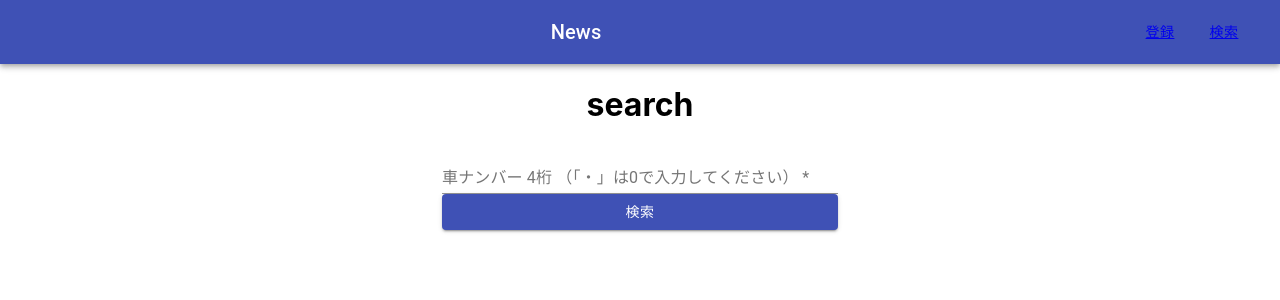
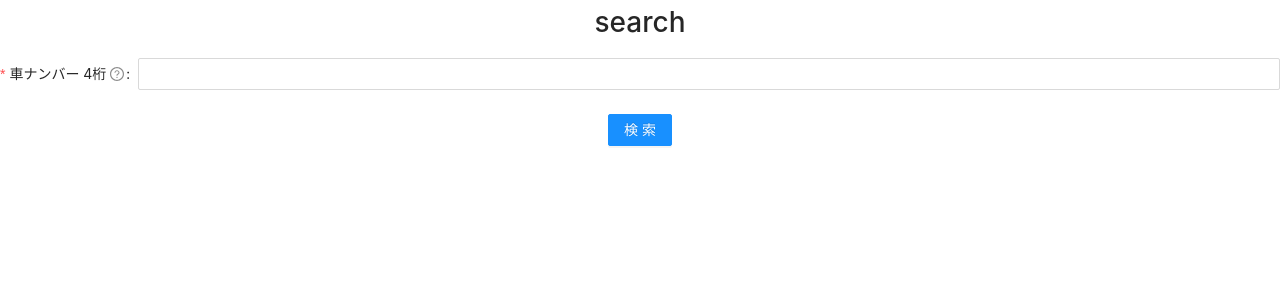
Before and after one commit to tttocklll/parkize-front, a React (Create React App) app: page /search in a window 1280 px wide. Shown: the top 300 px of the page. Built offline with nearby package versions, Linux system fonts and the light colour scheme.

Commit message:
feat: use antd instead of material-ui

```diff
--- a/package.json
+++ b/package.json
@@ -3,7 +3,6 @@
   "version": "0.1.0",
   "private": true,
   "dependencies": {
-    "@material-ui/core": "^4.11.4",
     "@testing-library/jest-dom": "^5.11.4",
     "@testing-library/react": "^11.1.0",
     "@testing-library/user-event": "^12.1.10",
@@ -12,6 +11,7 @@
     "@types/react": "^17.0.0",
     "@types/react-dom": "^17.0.0",
     "@types/react-router-dom": "^5.1.7",
+    "antd": "^4.16.1",
     "axios": "^0.21.1",
     "react": "^17.0.2",
     "react-dom": "^17.0.2",
--- a/src/App.css
+++ b/src/App.css
@@ -1,3 +1,4 @@
+@import "~antd/dist/antd.css";
 .App {
   text-align: center;
 }
--- a/src/components/Header.tsx
+++ b/src/components/Header.tsx
@@ -1,25 +1,11 @@
-import React from "react"
-import { AppBar, Toolbar, Typography, Button } from "@material-ui/core"
-import { makeStyles } from '@material-ui/core/styles';
+import React from "react";
 import { Link } from "react-router-dom";
 
-const useStyles = makeStyles((theme) => ({
-  root: {
-    flexGrow: 1,
-  },
-  menuButton: {
-    marginRight: theme.spacing(2),
-  },
-  title: {
-    flexGrow: 1,
-  },
-}));
-
 export default function Header() {
-  const classes = useStyles()
+  // const classes = useStyles();
   return (
-    <div className={classes.root}>
-      <AppBar position="static">
+    <div>
+      {/* <AppBar position="static">
         <Toolbar>
           <Typography variant="h6" className={classes.title}>
             News
@@ -31,7 +17,7 @@ export default function Header() {
             <Link to="/search">検索</Link>
           </Button>
         </Toolbar>
-      </AppBar>
+      </AppBar> */}
     </div>
-  )
+  );
 }
--- a/src/pages/Home.tsx
+++ b/src/pages/Home.tsx
@@ -1,15 +1,15 @@
-import { Button } from "@material-ui/core";
 import React from "react";
 import { Link } from "react-router-dom";
+import { Button } from "antd";
 
 export default function Home() {
   return (
     <div>
       <h1>home</h1>
-      <Button>
+      <Button type="primary" shape="round" size="large">
         <Link to="/register">登録</Link>
       </Button>
-      <Button>
+      <Button type="primary" shape="round" size="large">
         <Link to="/search">検索</Link>
       </Button>
     </div>
--- a/src/pages/Register.tsx
+++ b/src/pages/Register.tsx
@@ -1,12 +1,14 @@
-import { TextField, Button, Container } from "@material-ui/core";
+import React, { useState } from "react";
 import { getRequest2GAS } from "../utils/GetRequest2GAS";
-import React, { useState } from "react";
+import { Button, Form, Input, Layout } from "antd";
 
 export default function Register() {
   const [name, setName] = useState("");
   const [carNumber, setCarNumber] = useState("");
+  const [isLoading, setIsLoading] = useState(false);
 
   const onClick = async () => {
+    setIsLoading(true);
     const params = {
       mode: "register",
       name,
@@ -15,23 +17,32 @@ export default function Register() {
     };
     const res = await getRequest2GAS(params);
     console.log(res);
+    setIsLoading(false);
   };
   return (
-    <Container>
+    <Layout.Content>
       <h1>Register</h1>
-      <form style={{ display: "flex", flexDirection: "column" }}>
-        <TextField
-          label="名前"
+      <Form>
+        <Form.Item label="名前" required>
+          <Input onChange={(e) => setName(e.target.value)} value={name} />
+        </Form.Item>
+        {/* TODO: エラーメッセージ（tooltipと同じで良さそう） */}
+        <Form.Item
+          label="車ナンバー"
+          tooltip="「・」は0で埋め、かならず4桁の数字で入力してください"
           required
-          onChange={(e) => setName(e.target.value)}
-        />
-        <TextField
-          label="車ナンバー 4桁 （「・」は0で入力してください）"
-          required
-          onChange={(e) => setCarNumber(e.target.value)}
-        />
-        <Button variant="contained" color="primary" onClick={onClick}>送信</Button>
-      </form>
-    </Container>
+        >
+          <Input
+            onChange={(e) => setCarNumber(e.target.value)}
+            value={carNumber}
+          />
+        </Form.Item>
+        <Form.Item>
+          <Button type="primary" onClick={onClick} loading={isLoading}>
+            送信
+          </Button>
+        </Form.Item>
+      </Form>
+    </Layout.Content>
   );
 }
--- a/src/pages/Search.tsx
+++ b/src/pages/Search.tsx
@@ -1,4 +1,4 @@
-import { Button, TextField, Paper, Card, CardContent, Container } from "@material-ui/core";
+import { Layout, Input, Form, Button, Descriptions } from "antd";
 import React, { useState } from "react";
 
 import { getRequest2GAS } from "../utils/GetRequest2GAS";
@@ -6,39 +6,48 @@ import { getRequest2GAS } from "../utils/GetRequest2GAS";
 export default function Home() {
   const [carNumber, setCarNumber] = useState("");
   const [data, setData] = useState<any>([]);
+  const [isLoading, setIsLoading] = useState(false);
+
   const onClick = async () => {
+    setIsLoading(true);
     const params = {
       mode: "search",
       car_number: carNumber,
       crossDomain: true,
     };
     const res = await getRequest2GAS(params);
-    console.log(res)
-    setData(res.data.search)
+    console.log(res);
+    setData(res.data.search);
+    setCarNumber("");
+    setIsLoading(false);
   };
   return (
-    <Container maxWidth="xs">
+    <Layout.Content>
       <h1>search</h1>
-      <div style={{ display: "flex", flexDirection: "column" }}>
-        <TextField label="車ナンバー 4桁 （「・」は0で入力してください）" onChange={e => setCarNumber(e.target.value)} required type="number" />
-        <Button onClick={onClick} variant="contained" color="primary">検索</Button>
-      </div>
-      <Paper elevation={3}>
-        {data.length !== 0 && (
-          <>
-            <h3>該当者一覧</h3>
-            {data.map((item: any, index: number) => (
-
-              <Card key={index}>
-                <CardContent>
-                  <p>名前：{item[0]}</p>
-                  <p>車のナンバー：{item[1]}</p>
-                </CardContent>
-              </Card>
-            ))}
-          </>
-        )}
-      </Paper >
-    </Container>
+      <Form>
+        {/* TODO: エラーメッセージ（tooltipと同じで良さそう） */}
+        <Form.Item
+          label="車ナンバー 4桁"
+          tooltip="「・」は0で埋め、かならず4桁の数字で入力してください"
+          required
+        >
+          <Input
+            onChange={(e) => setCarNumber(e.target.value)}
+            value={carNumber}
+          />
+        </Form.Item>
+        <Form.Item>
+          <Button type="primary" onClick={onClick} loading={isLoading}>
+            検索
+          </Button>
+        </Form.Item>
+      </Form>
+      {data.length !== 0 &&
+        data.map((item: any, index: number) => (
+          <Descriptions title={item[0]}>
+            <Descriptions.Item label="車ナンバー">{item[1]}</Descriptions.Item>
+          </Descriptions>
+        ))}
+    </Layout.Content>
   );
 }
```
Also changed, not shown: 2 other files (tests, documents, lock files or other folders).
